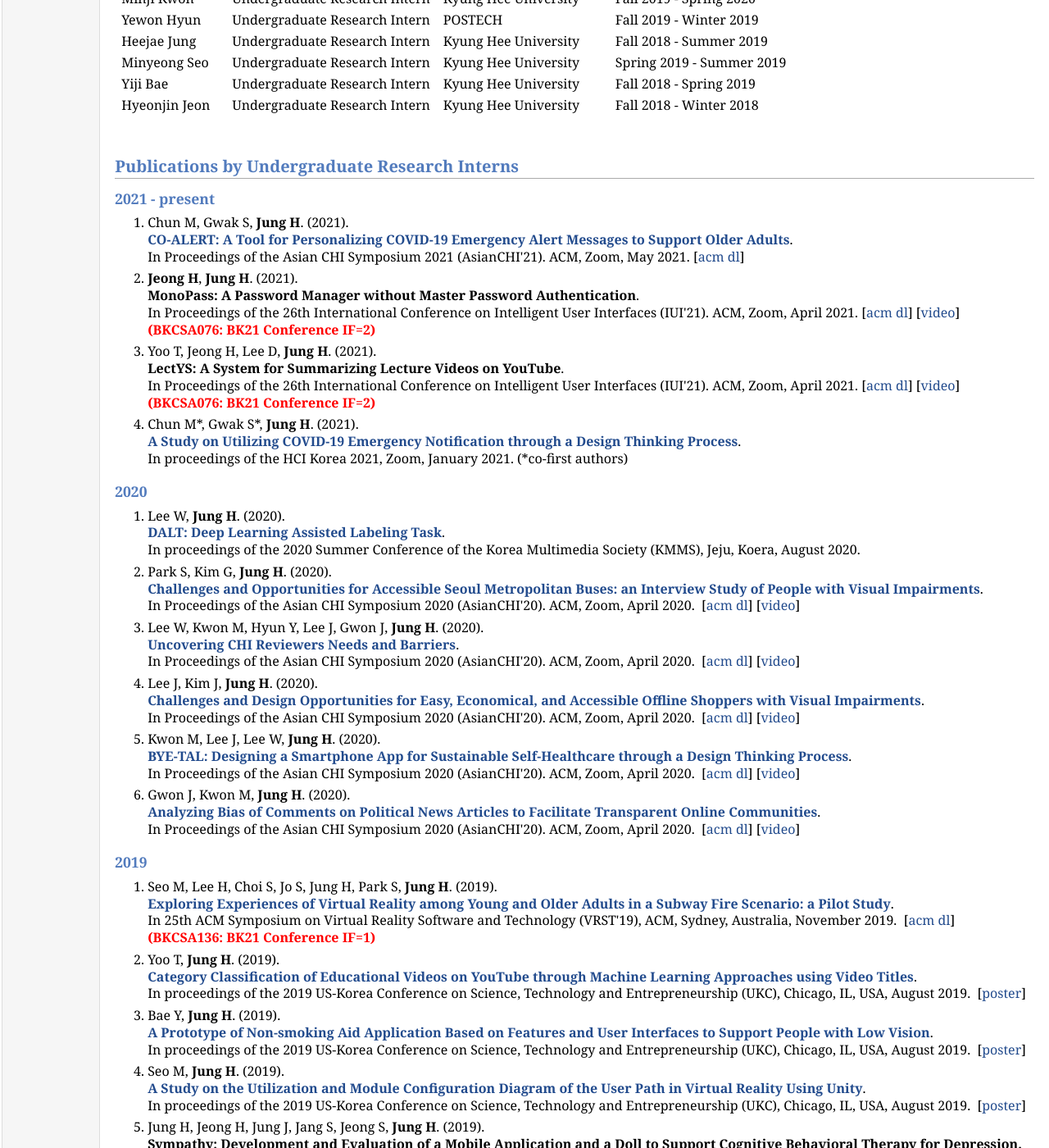
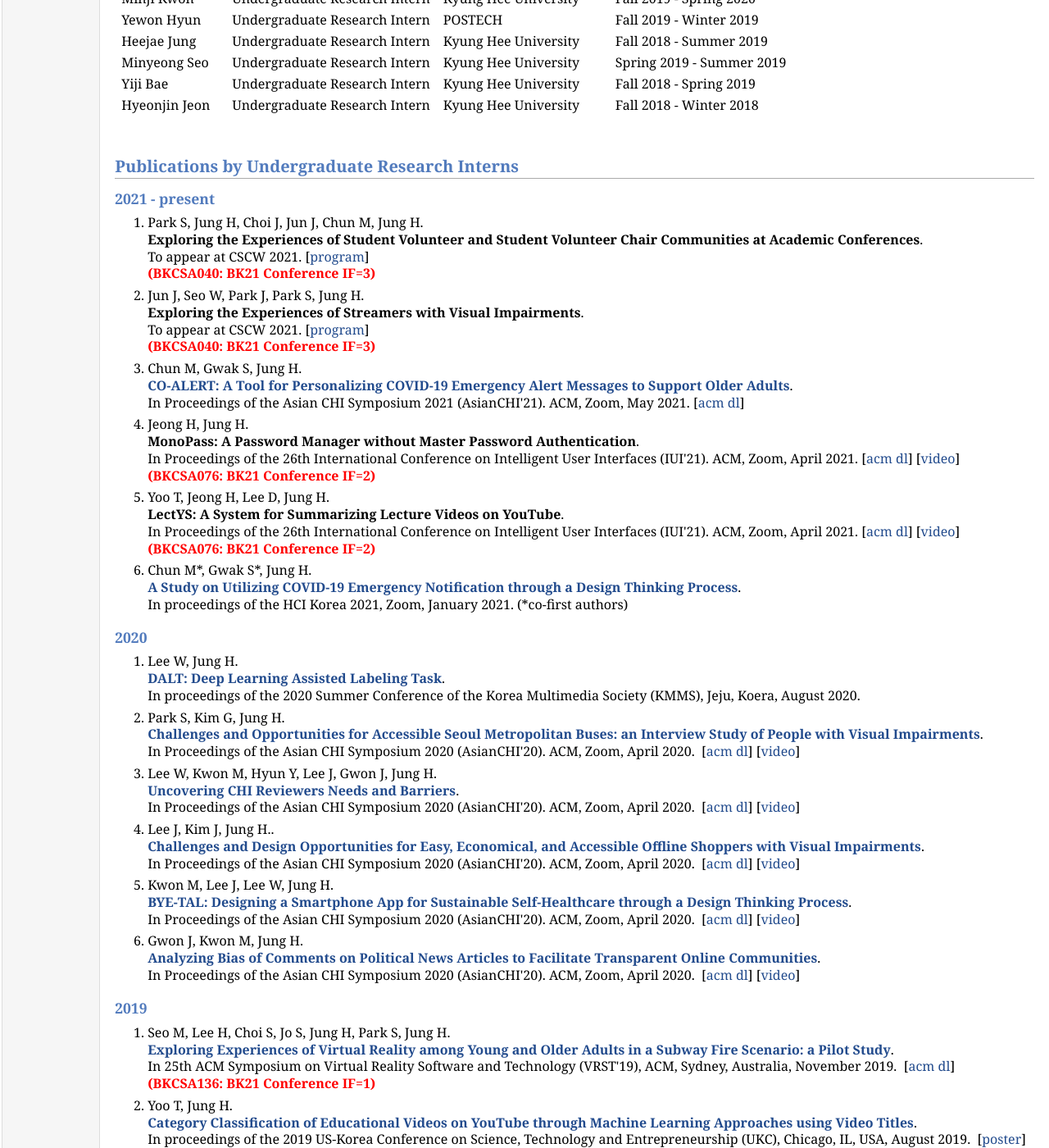
Before and after one commit to hcail/hcail-backup.github.io, a Jekyll site: the page people/people.html, which Jekyll copies as it is, in a window 1280 px wide and 1400 px high, scrolled down 2015 px. Shown: the whole window at 82% size. Built offline with Jekyll 4.4.1, drawn with Linux system fonts in a browser that asks for light colours; some of the changed text lies outside the part shown.

Commit message:
pub updated

```diff
--- a/people/people.html
+++ b/people/people.html
@@ -266,7 +266,23 @@ HCAIL members, July 2021
 <h2>Publications by Undergraduate Research Interns</h2>
 <h3>2021 - present</h3>
 <ol>
-  <li><p>Chun M, Gwak S, <b>Jung H</b>. (2021).
+  <li><p>Park S, Jung H, Choi J, Jun J, Chun M, Jung H.
+  <br /><font size=+0.5><b>Exploring the Experiences of Student Volunteer and Student Volunteer Chair Communities at Academic Conferences</b></font>.
+  <br />To appear at CSCW 2021.
+  [<a href="https://programs.sigchi.org/cscw/2021/program/content/64079">program</a>]
+  <!-- the Proceedings of the ACM on Human-Computer Interaction. 5, CSCW2, Article 455 (October 2021).-->
+  <br /><font color=red size=+0.5><b>(BKCSA040: BK21 Conference IF=3)</b></font>
+  </p>
+  </li>
+  <li><p>Jun J, Seo W, Park J, Park S, Jung H.
+  <br /><font size=+0.5><b>Exploring the Experiences of Streamers with Visual Impairments</b></font>.
+  <br />To appear at CSCW 2021.
+  [<a href="https://programs.sigchi.org/cscw/2021/program/content/64125">program</a>]
+  <!-- the Proceedings of the ACM on Human-Computer Interaction. 5, CSCW2, Article 297 (October 2021).-->
+  <br /><font color=red size=+0.5><b>(BKCSA040: BK21 Conference IF=3)</b></font>
+  </p>
+  </li>
+  <li><p>Chun M, Gwak S, Jung H.
   <br /><font size=+0.5><b><a href="https://dl.acm.org/doi/pdf/10.1145/3429360.3468189">
     CO-ALERT: A Tool for Personalizing COVID-19 Emergency Alert Messages to Support Older Adults</a></b></font>.
     <br />In Proceedings of the Asian CHI Symposium 2021 (AsianCHI'21).
@@ -274,7 +290,7 @@ HCAIL members, July 2021
     [<a href="https://dl.acm.org/doi/abs/10.1145/3429360.3468189">acm dl</a>]
   </p>
   </li>
-  <li><p><b>Jeong H</b>, <b>Jung H</b>. (2021).
+  <li><p>Jeong H, Jung H.
   <br /><font size=+0.5><b>
     MonoPass: A Password Manager
     without Master Password Authentication</b></font>.
@@ -285,7 +301,7 @@ HCAIL members, July 2021
   <font color=red size=+0.5><b>(BKCSA076: BK21 Conference IF=2)</b></font>
   </p>
   </li>
-  <li><p>Yoo T, Jeong H, Lee D, <b>Jung H</b>. (2021).
+  <li><p>Yoo T, Jeong H, Lee D, Jung H.
   <br /><font size=+0.5><b>
     LectYS: A System for Summarizing Lecture Videos on YouTube</b></font>.
   <br />In Proceedings of the 26th International Conference on Intelligent User Interfaces (IUI'21). ACM, Zoom, April 2021.
@@ -295,7 +311,7 @@ HCAIL members, July 2021
   <font color=red size=+0.5><b>(BKCSA076: BK21 Conference IF=2)</b></font>
   </p>
   </li>
-  <li><p>Chun M*, Gwak S*, <b>Jung H</b>. (2021).
+  <li><p>Chun M*, Gwak S*, Jung H.
   <br /><font size=+0.5><b>
     <a href="http://hcail.uos.ac.kr/pub/papers/2021/hcik21-sgwakmchun.pdf">
     A Study on Utilizing COVID-19 Emergency Notification
@@ -306,14 +322,14 @@ HCAIL members, July 2021
 </ol>
   <h3>2020</h3>
   <ol>
-  <li><p>Lee W, <b>Jung H</b>. (2020).
+  <li><p>Lee W, Jung H.
   <br /><font size=+0.5><b>
     <a href="http://hcail.uos.ac.kr/pub/papers/2020/kmms20-wlee.pdf">
   DALT: Deep Learning Assisted Labeling Task</a></b></font>.
   <br />In proceedings of the 2020 Summer Conference of the Korea Multimedia Society (KMMS), Jeju, Koera, August 2020.&nbsp;&nbsp;
   </p>
   </li>
-  <li><p>Park S, Kim G, <b>Jung H</b>. (2020).
+  <li><p>Park S, Kim G, Jung H.
   <br /><font size=+0.5><b>
     <a href="http://hyunggujung.com/pub/papers/2020/asianchi20-spark.pdf">
   Challenges and Opportunities for Accessible Seoul Metropolitan Buses:
@@ -324,7 +340,7 @@ ACM, Zoom, April 2020.&nbsp;
   [<a href="https://drive.google.com/file/d/1s3m_DZNeFr6e7YGO2epDF3nxEr8HomES/view?usp=sharing">video</a>]
   </p>
   </li>
-  <li><p>Lee W, Kwon M, Hyun Y, Lee J, Gwon J, <b>Jung H</b>. (2020).
+  <li><p>Lee W, Kwon M, Hyun Y, Lee J, Gwon J, Jung H.
   <br /><font size=+0.5><b>
     <a href="http://hyunggujung.com/pub/papers/2020/asianchi20-wlee.pdf">
   Uncovering CHI Reviewers Needs and Barriers</a></b></font>.
@@ -333,7 +349,7 @@ ACM, Zoom, April 2020.&nbsp;
   [<a href="https://drive.google.com/file/d/16njbe7cdu1MFjBJdzFer__mV4tlXk5DX/view?usp=sharing">video</a>]
   </p>
   </li>
-  <li><p>Lee J, Kim J, <b>Jung H</b>. (2020).
+  <li><p>Lee J, Kim J, Jung H..
   <br /><font size=+0.5><b>
     <a href="http://hyunggujung.com/pub/papers/2020/asianchi20-jlee.pdf">
   Challenges and Design Opportunities for Easy, Economical, and Accessible Offline Shoppers with Visual Impairments</a></b></font>.
@@ -343,7 +359,7 @@ ACM, Zoom, April 2020.&nbsp;
   [<a href="https://drive.google.com/file/d/1P9vcCoU3C_CeDRJRdhXO_-5bsP-8dak5/view?usp=sharing">video</a>]
   </p>
   </li>
-  <li><p>Kwon M, Lee J, Lee W, <b>Jung H</b>. (2020).
+  <li><p>Kwon M, Lee J, Lee W, Jung H.
   <br /><font size=+0.5><b>
     <a href="http://hyunggujung.com/pub/papers/2020/asianchi20-mkwon.pdf">
   BYE-TAL: Designing a Smartphone App for Sustainable Self-Healthcare through a Design Thinking Process</a></b></font>.
@@ -353,7 +369,7 @@ ACM, Zoom, April 2020.&nbsp;
   [<a href="https://drive.google.com/file/d/1j-VdCO49NVEsh5CH27-Un6u7LMXsHWDL/view?usp=sharing">video</a>]
   </p>
   </li>
-  <li><p>Gwon J, Kwon M, <b>Jung H</b>. (2020).
+  <li><p>Gwon J, Kwon M, Jung H.
   <br /><font size=+0.5><b>
     <a href="http://hyunggujung.com/pub/papers/2020/asianchi20-jgwon.pdf">
   Analyzing Bias of Comments on Political News Articles to Facilitate Transparent Online Communities</a></b></font>.
@@ -365,7 +381,7 @@ ACM, Zoom, April 2020.&nbsp;
 </ol>
   <h3>2019</h3>
   <ol>
-  <li><p>Seo M, Lee H, Choi S, Jo S, Jung H, Park S, <b>Jung H</b>. (2019).
+  <li><p>Seo M, Lee H, Choi S, Jo S, Jung H, Park S, Jung H.
   <br /><font size=+0.5><b>
   <a href="https://doi.org/10.1145/3359996.3364788">
   Exploring Experiences of Virtual Reality among Young and Older Adults in a
@@ -377,46 +393,46 @@ ACM, Zoom, April 2020.&nbsp;
   <font color=red size=+0.5><b>(BKCSA136: BK21 Conference IF=1)</b></font>
   </p>
   </li>
-<li><p>Yoo T, <b>Jung H</b>. (2019).
+<li><p>Yoo T, Jung H.
 <br /><font size=+0.5><b>
 <a href="../pub/UKC2019-Technical-Symposium-Abstracts-CIT.pdf">
 Category Classification of Educational Videos on YouTube through Machine Learning Approaches using Video Titles</a></b></font>.
 <br />In proceedings of the 2019 US-Korea Conference on Science, Technology and Entrepreneurship (UKC), Chicago, IL, USA, August 2019.&nbsp;
 [<a href="http://hyunggujung.com/pub/papers/2019/ukc19-yoo-poster.pdf">poster</a>]</p>
 </li>
-<li><p>Bae Y, <b>Jung H</b>. (2019).
+<li><p>Bae Y, Jung H.
 <br /><font size=+0.5><b><a href="../pub/UKC2019-Technical-Symposium-Abstracts-CIT.pdf">
 A Prototype of Non-smoking Aid Application Based on Features and User Interfaces to Support People with Low Vision</a></b></font>.
 <br />In proceedings of the 2019 US-Korea Conference on Science, Technology and Entrepreneurship (UKC), Chicago, IL, USA, August 2019.&nbsp;&nbsp;[<a href="http://hyunggujung.com/pub/papers/2019/ukc19-bae-poster.pdf">poster</a>]</p>
 </li>
-<li><p>Seo M, <b>Jung H</b>. (2019).
+<li><p>Seo M, Jung H.
 <br /><font size=+0.5><b><a href="../pub/UKC2019-Technical-Symposium-Abstracts-CIT.pdf">
 A Study on the Utilization and Module Configuration Diagram of the User Path in Virtual Reality Using Unity</a></b></font>.
 <br />In proceedings of the 2019 US-Korea Conference on Science, Technology and Entrepreneurship (UKC), Chicago, IL, USA, August 2019.&nbsp;&nbsp;[<a href="http://hyunggujung.com/pub/papers/2019/ukc19-seo-poster.pdf">poster</a>]</p>
 </li>
-<li><p>Jung H, Jeong H, Jung J, Jang S, Jeong S, <b>Jung H</b>. (2019).<br /><font size=+0.5><b>Sympathy: Development and Evaluation of a Mobile Application and a Doll to Support Cognitive Behavioral Therapy for Depression.</b></font><br />In proceedings of the Korean Society of Medical Informatics 2019, Seoul, Korea, July 2019.</p>
+<li><p>Jung H, Jeong H, Jung J, Jang S, Jeong S, Jung H.<br /><font size=+0.5><b>Sympathy: Development and Evaluation of a Mobile Application and a Doll to Support Cognitive Behavioral Therapy for Depression.</b></font><br />In proceedings of the Korean Society of Medical Informatics 2019, Seoul, Korea, July 2019.</p>
 </li>
-<li><p>Lee J, Park G, <b>Jung H</b>. (2019).<br /><font size=+0.5><a href="../pub/kcc19-lee.pdf"><b>Development and Usability Study of an Offline Shopping Assist App through Design Thinking Process</b></a></font><br />In proceedings of Korea Computer Congress 2019, Jeju, Korea, June 2019.</p>
+<li><p>Lee J, Park G, Jung H.<br /><font size=+0.5><a href="../pub/kcc19-lee.pdf"><b>Development and Usability Study of an Offline Shopping Assist App through Design Thinking Process</b></a></font><br />In proceedings of Korea Computer Congress 2019, Jeju, Korea, June 2019.</p>
 </li>
 </li>
-<li><p>Yoo T, <b>Jung H</b>. (2019).<br /><font size=+0.5><a href="../pub/kcc19-yoo.pdf"><b>Category Classification of Educational Videos on YouTube through Machine Learning Approaches</b></a></font><br />In proceedings of Korea Computer Congress 2019, Jeju, Korea, June 2019.</p>
+<li><p>Yoo T, Jung H.<br /><font size=+0.5><a href="../pub/kcc19-yoo.pdf"><b>Category Classification of Educational Videos on YouTube through Machine Learning Approaches</b></a></font><br />In proceedings of Korea Computer Congress 2019, Jeju, Korea, June 2019.</p>
 </li>
-<li><p>Lee J, Park G, <b>Jung H</b>. (2019).
+<li><p>Lee J, Park G, Jung H.
 <br /><font size=+0.5><b><a href="http://hyunggujung.com/pub/papers/2019/mobisys19-lee.pdf">SEEjang: Smart, Easy, and Economical Offline Shopping Assist App Development through a Design Thinking Process</a></b></font>.
 <br />In Proceedings of the 17th Annual International Conference on Mobile Systems, Applications, and Services (MobiSys'19). ACM, Seoul, Korea, June 2019.&nbsp;&nbsp;[<a href="https://youtu.be/7opuVPiGoa8">video</a>]<br /><font color=red size=+0.5><b>(BKCSA043: BK21 Conference IF=3)</b></font>
 </p>
 </li>
-<li><p>Jung H, <b>Jung H</b>. (2019).
+<li><p>Jung H, Jung H.
 <br /><font size=+0.5><b>
 <a href="http://hyunggujung.com/pub/papers/2019/asianchi19-jung.pdf">
 Evaluation of Mobile Applications for Disaster Responses through Personas and Scenarios</a></b></font>.
 <br />In Proceedings of the Asian CHI Symposium: Emerging HCI Research Collection at CHI'19. ACM, Glasgow, UK, May 2019.</p>
 </li>
-<li><p>Jeon H, <b>Jung H</b>. (2019).<br /><font size=+0.5><b><a href="http://hci.khu.ac.kr/prof/pub/papers/2019/HCIK2019_Proceedings_HJ.pdf">Designing a Crime Rate-based Recommended Routes Guidance Application</a></b></font><br /> In Proceedings of HCI Korea 2019, Jeju, Korea, February 2019.</p>
+<li><p>Jeon H, Jung H.<br /><font size=+0.5><b><a href="http://hci.khu.ac.kr/prof/pub/papers/2019/HCIK2019_Proceedings_HJ.pdf">Designing a Crime Rate-based Recommended Routes Guidance Application</a></b></font><br /> In Proceedings of HCI Korea 2019, Jeju, Korea, February 2019.</p>
 </li>
-<li><p>Yoo T, <b>Jung H</b>. (2019).<br /><font size=+0.5><b><a href="http://hci.khu.ac.kr/prof/pub/papers/2019/HCIK2019_Proceedings_TY.pdf">Needs Analysis Based on Vlogging Career</a></b></font><br /> In Proceedings of HCI Korea 2019, Jeju, Korea, February 2019.</p>
+<li><p>Yoo T, Jung H.<br /><font size=+0.5><b><a href="http://hci.khu.ac.kr/prof/pub/papers/2019/HCIK2019_Proceedings_TY.pdf">Needs Analysis Based on Vlogging Career</a></b></font><br /> In Proceedings of HCI Korea 2019, Jeju, Korea, February 2019.</p>
 </li>
-<li><p>Bae Y, <b>Jung H</b>. (2019).<br /><font size=+0.5><b><a href="http://hci.khu.ac.kr/prof/pub/papers/2019/HCIK2019_Proceedings_YB.pdf">A Study on the Analysis of Personas and Scenarios for Earthquake Avoidance in School</a></b></font><br /> In Proceedings of HCI Korea 2019, Jeju, Korea, February 2019.</p>
+<li><p>Bae Y, Jung H.<br /><font size=+0.5><b><a href="http://hci.khu.ac.kr/prof/pub/papers/2019/HCIK2019_Proceedings_YB.pdf">A Study on the Analysis of Personas and Scenarios for Earthquake Avoidance in School</a></b></font><br /> In Proceedings of HCI Korea 2019, Jeju, Korea, February 2019.</p>
 </li>
 </ol>
 
```
Also changed, not shown: pub/pub.html (+14 -0 lines), 1 other file.
